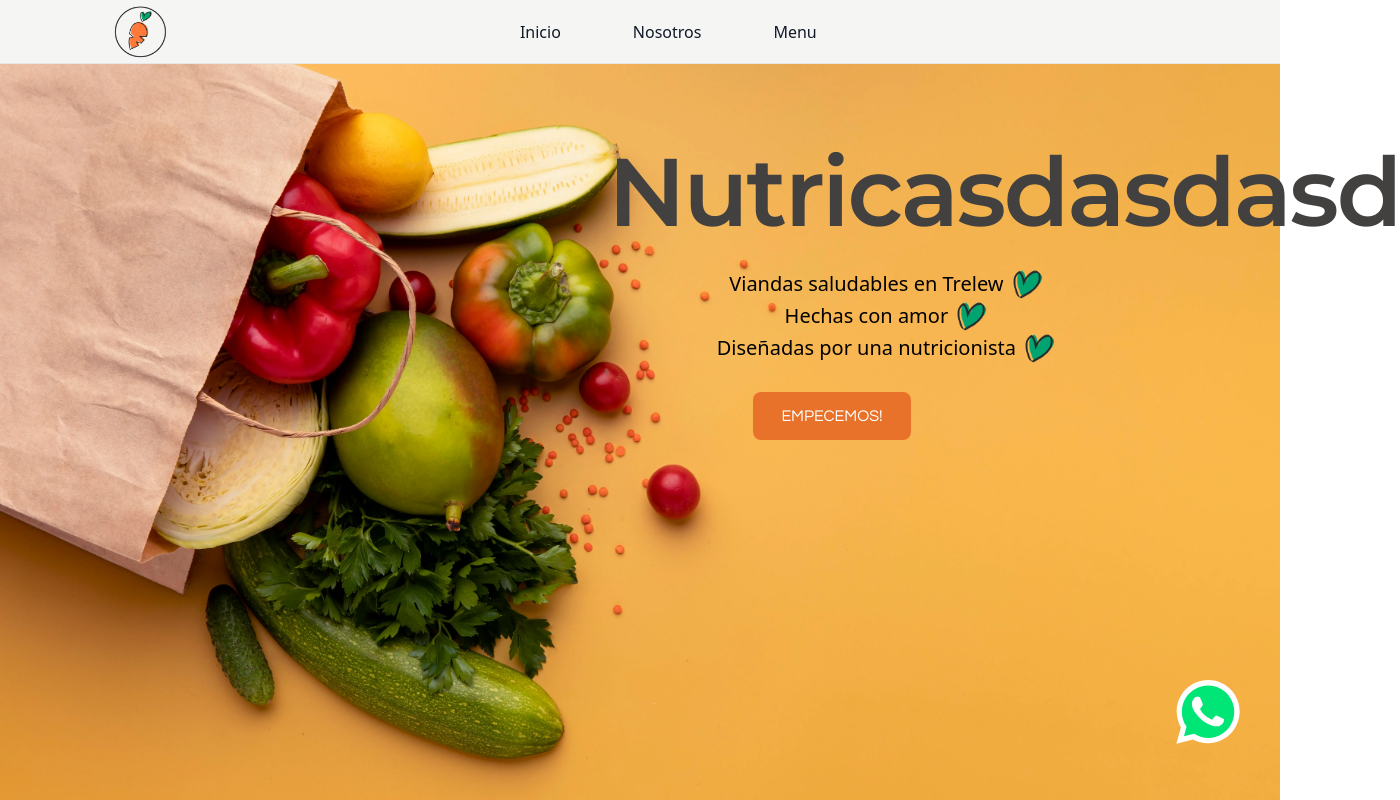
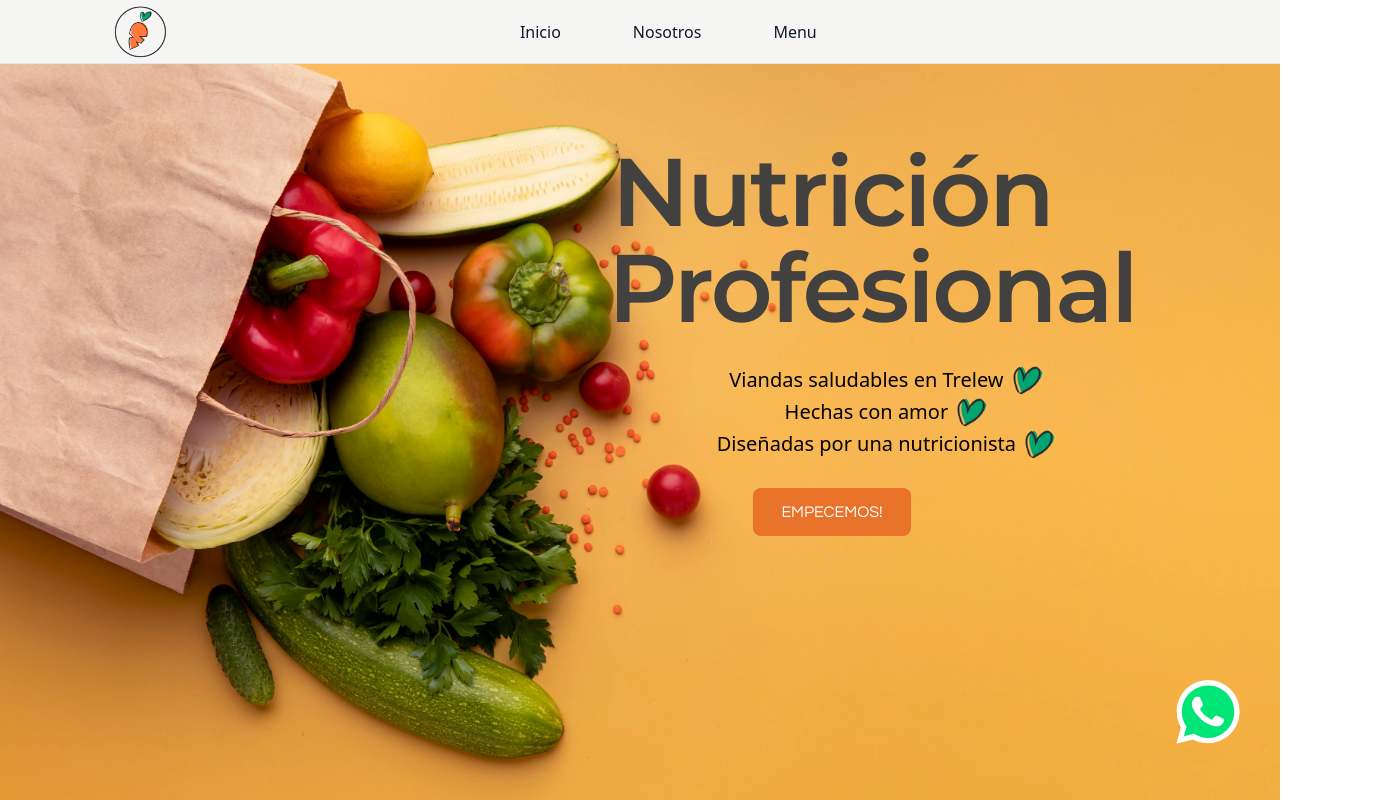
Before and after one commit to rodrifassi7/Nutricion2.0, a React (Vite) app: page / in a window 1280 px wide. Shown: the top 800 px of the page, 1400 px wide, since content can reach past the window. Built offline with nearby package versions, Linux system fonts and the light colour scheme.

Commit message:
script module

```diff
--- a/src/sections/HeroSection.jsx
+++ b/src/sections/HeroSection.jsx
@@ -26,7 +26,7 @@ export const HeroSection = () => {
       >
         <div className="flex flex-col w-full max-w-2xl gap-7 md:px-28 md:py-12 lg:py-16 xl:py-20">
           <h1 className="max-w-2xl text-5xl xl:text-8xl tracking-tight leading-none font-montserrat font-semibold text-grei text-center animate__animated animate__fadeInDown">
-            Nutricasdasdasd
+            Nutrición Profesional
           </h1>
 
           <div className="flex flex-col justify-center items-end md:self-end lg:justify-start lg:items-center md:text-end">
```
